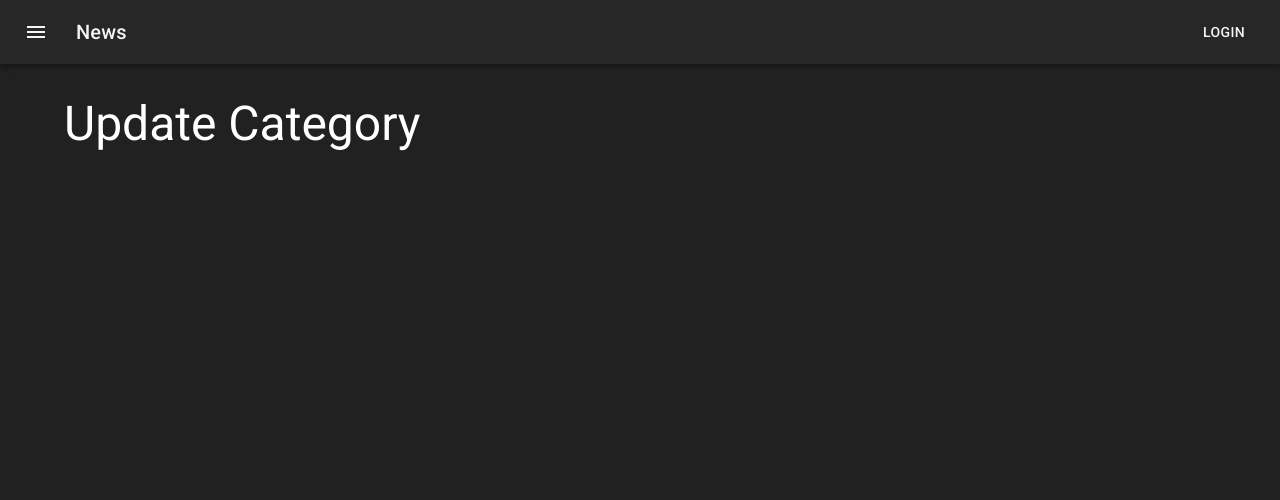
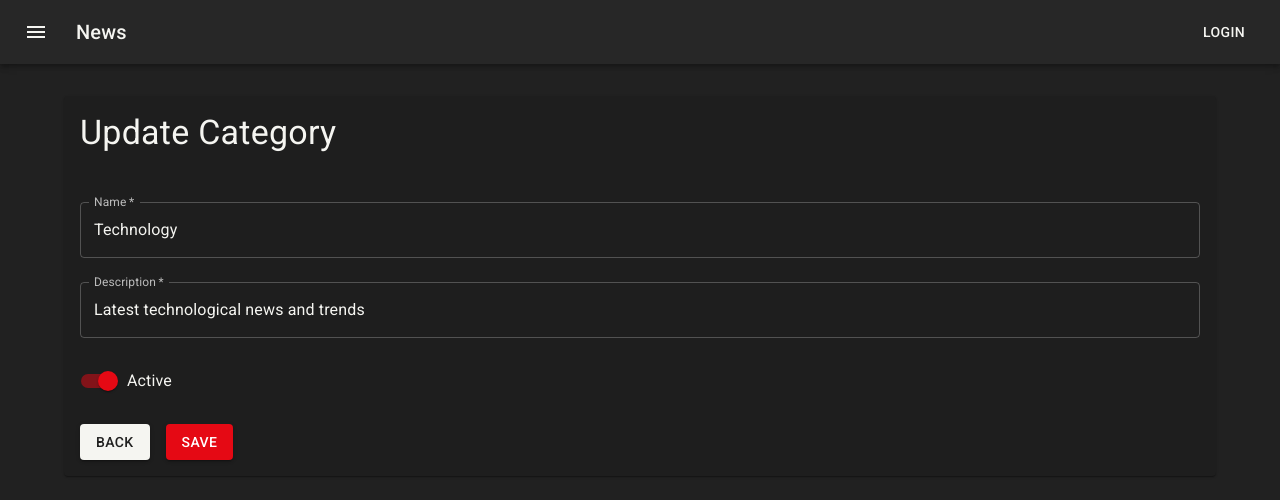
Before and after one commit to vaguiiinho/admin-videos-react, a React (Create React App) app: page /categories/update/0ce68ddd-4981-4ee2-a23b-a01452b96b01 in a window 1280 px wide. Shown: the top 500 px of the page. Built offline with nearby package versions, Linux system fonts and the light colour scheme.

Commit message:
Criando Página de edição de categoria

```diff
--- a/src/features/categories/CategoryList.tsx
+++ b/src/features/categories/CategoryList.tsx
@@ -1,4 +1,4 @@
-import { Box, Button, Typography, IconButton, Toolbar } from "@mui/material";
+import { Box, Button, Typography, IconButton } from "@mui/material";
 import {
     DataGrid,
     GridColDef,
@@ -15,6 +15,13 @@ import { DeleteSharp } from "@mui/icons-material";
 export function CategoryList() {
     const categories = useAppSelector(selectorCategories);
 
+    const slotProps = {
+        toolbar: {
+            showQuickFilter: true,
+        },
+    };
+
+
     const rows: GridRowsProp = categories.map((category) => ({
         id: category.id,
         name: category.name,
@@ -28,6 +35,7 @@ export function CategoryList() {
             field: 'name',
             headerName: 'Name',
             flex: 1,
+            renderCell: renderNameCell
         },
         {
             field: 'isActive',
@@ -69,6 +77,29 @@ export function CategoryList() {
         )
     }
 
+
+    // Exemplo :
+    // function renderNameCell(row: GridRenderCellParams) {
+    //     return (
+    //         <Typography
+    //             sx={{ textDecoration: 'none', color: 'inherit' }}
+    //             component={Link}
+    //             to={`/categories/update/${row.id}`}>
+    //             {row.value}
+    //         </Typography>
+    //     )
+    // }
+
+    function renderNameCell(row: GridRenderCellParams) {
+        return (
+            <Link
+                style={{ textDecoration: 'none' }}
+                to={`/categories/update/${row.id}`}>
+                <Typography color="primary">{row.value}</Typography>
+            </Link>
+        )
+    }
+
     return (
         <Box maxWidth="lg" sx={{ my: 4 }}>
             <Box display="flex" justifyContent="end">
@@ -82,7 +113,7 @@ export function CategoryList() {
                     New Category
                 </Button>
             </Box>
-            <div style={{ height: '100%', width: '100%' }}>
+            <Box sx={{ display: "flex", height: "600" }}>
                 <DataGrid
                     pagination
                     pageSizeOptions={[2, 5, 10, 50]}
@@ -93,13 +124,9 @@ export function CategoryList() {
                     rows={rows}
                     columns={columns}
                     slots={{ toolbar: GridToolbar }}
-                    slotProps={{
-                        toolbar: {
-                            showQuickFilter: true,
-                        },
-                    }}
+                    slotProps={slotProps}
                 />
-            </div>
+            </Box>
         </Box>
     )
 }
--- a/src/features/categories/CategoryUpdate.tsx
+++ b/src/features/categories/CategoryUpdate.tsx
@@ -1,11 +1,87 @@
-import { Box, Typography } from "@mui/material";
+import { Box, Button, FormControl, FormControlLabel, FormGroup, Paper, Switch, TextField, Typography } from "@mui/material";
+import Grid from '@mui/material/Grid2';
+import { Link, useParams } from "react-router-dom";
+import { useAppSelector } from "../../app/hooks";
+import { selectCategoryById } from "./categorySlice";
+import { useState } from "react";
+export function CategoryUpdate() {
 
-export function CategoryUpdate() {
+    const id = useParams().id || ""
+    const category = useAppSelector((state) => selectCategoryById(state, id))
+    const [isDisabled, setIsDisabled] = useState(false)
+
+    const handleChange = (e: any) => { }
+    const handleToggle = (e: any) => { }
+
     return (
         <Box>
-            <Typography variant="h3" component="h1">
-                Update Category
-            </Typography>
+            <Paper>
+                <Box p={2}>
+                    <Box mb={2}>
+                        <Typography variant="h4">
+                            Update Category
+                        </Typography>
+                    </Box>
+                </Box>
+                <Box p={2}>
+                    <form>
+                        <Grid container spacing={3}>
+                            <Grid size={12}>
+                                <FormControl fullWidth>
+                                    <TextField
+                                        required
+                                        name="name"
+                                        label="Name"
+                                        value={category.name}
+                                        disabled={isDisabled}
+                                        onChange={handleChange}
+                                    />
+                                </FormControl>
+                            </Grid>
+                            <Grid size={12}>
+                                <FormControl fullWidth>
+                                    <TextField
+                                        required
+                                        name="description"
+                                        label="Description"
+                                        value={category.description}
+                                        disabled={isDisabled}
+                                        onChange={handleChange}
+                                    />
+                                </FormControl>
+                            </Grid>
+                            <Grid size={12}>
+                                <FormGroup>
+                                    <FormControlLabel
+                                        control={
+                                            <Switch
+                                                name="is_active"
+                                                color="secondary"
+                                                onChange={handleToggle}
+                                                checked={category.isActive}
+                                                inputProps={{ "aria-label": "controlled" }}
+                                            />
+                                        }
+                                        label="Active"
+                                    />
+                                </FormGroup>
+                            </Grid>
+                            <Grid size={12}>
+                                <Box display="flex" gap={2}>
+                                    <Button variant="contained" component={Link} to="/categories">
+                                        Back
+                                    </Button>
+                                    <Button
+                                        variant="contained"
+                                        color="secondary"
+                                        disabled={isDisabled}
+                                    >Save</Button>
+                                </Box>
+                            </Grid>
+                        </Grid>
+                    </form>
+                </Box>
+            </Paper>
         </Box>
     )
 }
--- a/src/features/categories/categorySlice.ts
+++ b/src/features/categories/categorySlice.ts
@@ -45,4 +45,19 @@ const categoriesSlice = createSlice({
 
 export const selectorCategories = (state: RootState) => state.categories
 
+export const selectCategoryById = (state: RootState, id: string) => {
+    const category = state.categories.find((category) => category.id === id)
+    return category || {
+        id: "",
+        name: "",
+        description: "",
+        isActive: false,
+        deleted_at: null,
+        createdAt: "",
+        updatedAt: "",
+    }
+}
+
+// Action creators
+
 export default categoriesSlice.reducer
```
